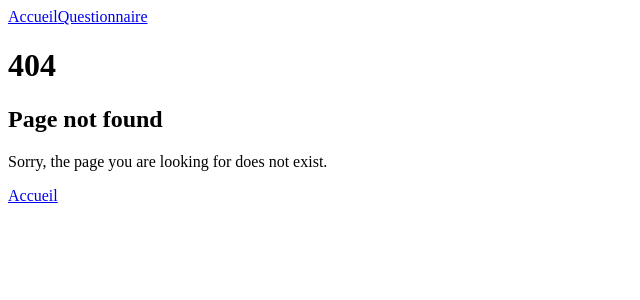
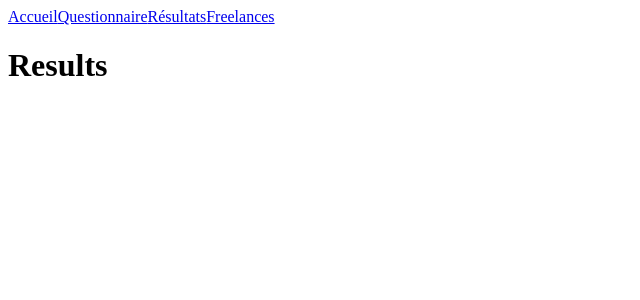
Before and after one commit to tchumi/shiny-agency, a React (Create React App) app: page /Results in a window 1280 px wide. Before the commit this address had no page. Shown: the top 300 px of the page, without its empty margins (0-640 px from the left). Built offline with nearby package versions, Linux system fonts and the light colour scheme.

Commit message:
P1C2 solution MK

```diff
--- a/src/components/Header/index.jsx
+++ b/src/components/Header/index.jsx
@@ -5,6 +5,8 @@ function Header() {
     <nav>
       <Link to="/">Accueil</Link>
       <Link to="/survey/42">Questionnaire</Link>
+      <Link to="/results">Résultats</Link>
+      <Link to="/freelances">Freelances</Link>
     </nav>
   )
 }
--- a/src/index.jsx
+++ b/src/index.jsx
@@ -3,7 +3,9 @@ import ReactDOM from 'react-dom'
 import { Route, BrowserRouter as Router, Routes } from 'react-router-dom'
 import Error from './components/Error/'
 import Header from './components/Header/'
+import Freelances from './pages/Freelances/'
 import Home from './pages/Home/'
+import Results from './pages/Results/'
 import Survey from './pages/Survey/'
 
 ReactDOM.render(
@@ -13,6 +15,8 @@ ReactDOM.render(
       <Routes>
         <Route path="/" element={<Home />} />
         <Route path="/survey/:questionNumber" element={<Survey />} />
+        <Route path="/Results/" element={<Results />} />
+        <Route path="/Freelances/" element={<Freelances />} />
         <Route path="*" element={<Error />} />
       </Routes>
     </Router>
--- /dev/null
+++ b/src/pages/Freelances/index.jsx
@@ -0,0 +1,9 @@
+function Freelances() {
+  return (
+    <div>
+      <h1>Freelances</h1>
+    </div>
+  )
+}
+
+export default Freelances
--- a/src/pages/Home/index.jsx
+++ b/src/pages/Home/index.jsx
@@ -1,5 +1,8 @@
 function Home() {
-  return <div>Page d'accueil 🏡</div>
+  return (
+    <div>
+      <h1>Page d'accueil 🏡</h1>
+    </div>
+  )
 }
-
 export default Home
--- /dev/null
+++ b/src/pages/Results/index.jsx
@@ -0,0 +1,9 @@
+function Results() {
+  return (
+    <div>
+      <h1>Results</h1>
+    </div>
+  )
+}
+
+export default Results
```
